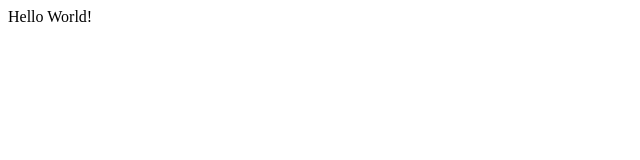
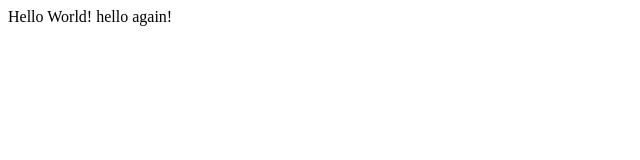
Before and after one commit to vital1312/lecture0, a plain HTML site: page index.html in a window 1280 px wide. Shown: the whole page, without its empty margins (0-640 px from the left). Drawn offline with Linux system fonts and the light colour scheme.

Commit message:
Update index.html

```diff
--- a/index.html
+++ b/index.html
@@ -4,6 +4,6 @@
 	<title>My webpage</title>
 </head>
 <body>
-	Hello World!
+	Hello World! hello again!
 </body>
 </html>
```
